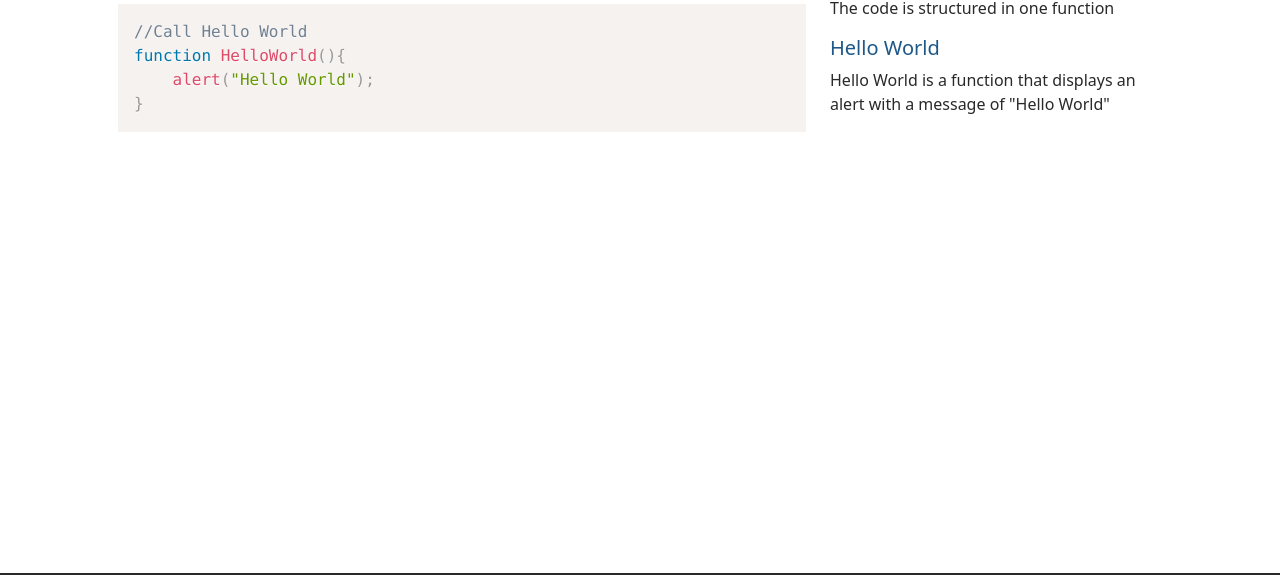
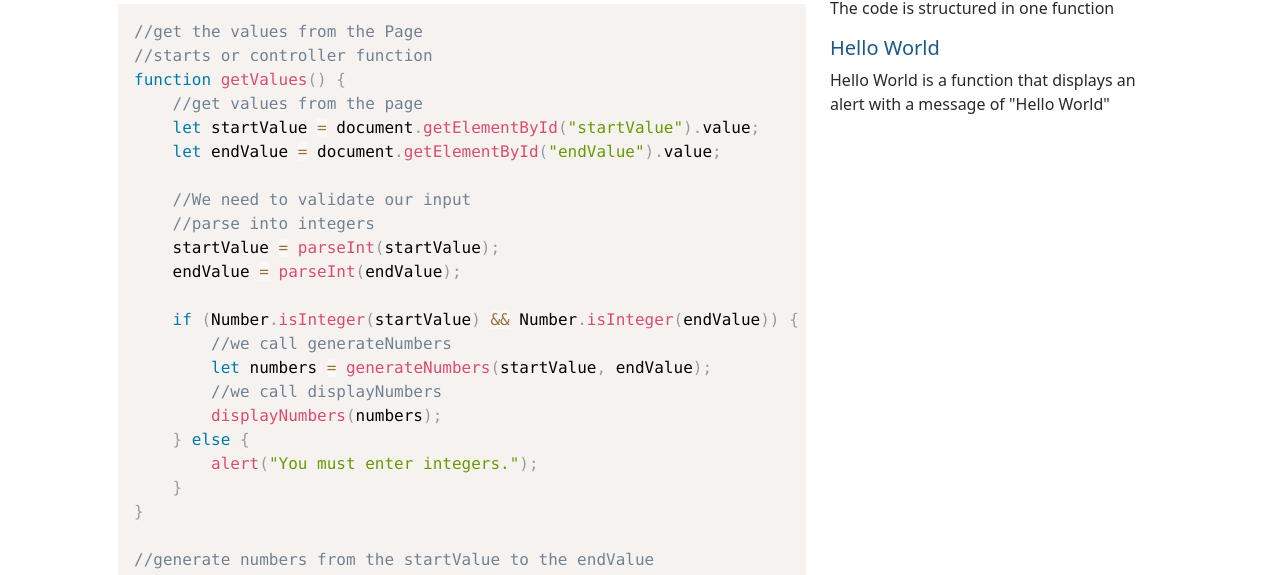
Before and after one commit to andrewmurphy02/Hundo, a plain HTML site: page code.html in a window 1280 px wide. Shown: the part 147-722 px from the top of the page. Drawn offline with nearby package versions, Linux system fonts and the light colour scheme.

Commit message:
added code

```diff
--- a/code.html
+++ b/code.html
@@ -60,9 +60,57 @@
                 <div class="col-lg-8">
                     <pre class="line-numbers">
                         <code class="language-javascript">
-                            //Call Hello World
-                            function HelloWorld(){
-                                alert("Hello World");
+                            //get the values from the Page
+                            //starts or controller function
+                            function getValues() {
+                                //get values from the page
+                                let startValue = document.getElementById("startValue").value;
+                                let endValue = document.getElementById("endValue").value;
+
+                                //We need to validate our input
+                                //parse into integers
+                                startValue = parseInt(startValue);
+                                endValue = parseInt(endValue);
+
+                                if (Number.isInteger(startValue) && Number.isInteger(endValue)) {
+                                    //we call generateNumbers
+                                    let numbers = generateNumbers(startValue, endValue);
+                                    //we call displayNumbers
+                                    displayNumbers(numbers);
+                                } else {
+                                    alert("You must enter integers.");
+                                }
+                            }
+
+                            //generate numbers from the startValue to the endValue
+                            //logic function(s)
+                            function generateNumbers(sValue, eValue) {
+                                let numbers = [];
+                                //we want to get all numbers from start to end
+                                for (let i = sValue; i <= eValue; i++) {
+                                    numbers.push(i);
+                                }
+                                return numbers;
+                            }
+
+                            //display the numbers and mark even numbers bold
+                            //display or view function
+                            function displayNumbers(numbers) {
+                                let templateRows = "";
+
+                                for (let i = 0; i < numbers.length; i++) {
+                                    let className = "even";
+                                    let number = numbers[i];
+
+                                    if (number % 2 == 0) {
+                                        className = "even";
+                                    } else {
+                                        className = "odd";
+                                    }
+                                    //This does render correctly with Prism see the source
+                                    templateRows += `<tr><td class="${className}">${number}</td></tr>`;
+                                }
+                                document.getElementById("results").innerHTML = templateRows;
                             }
                         </code>
                     </pre>
```
